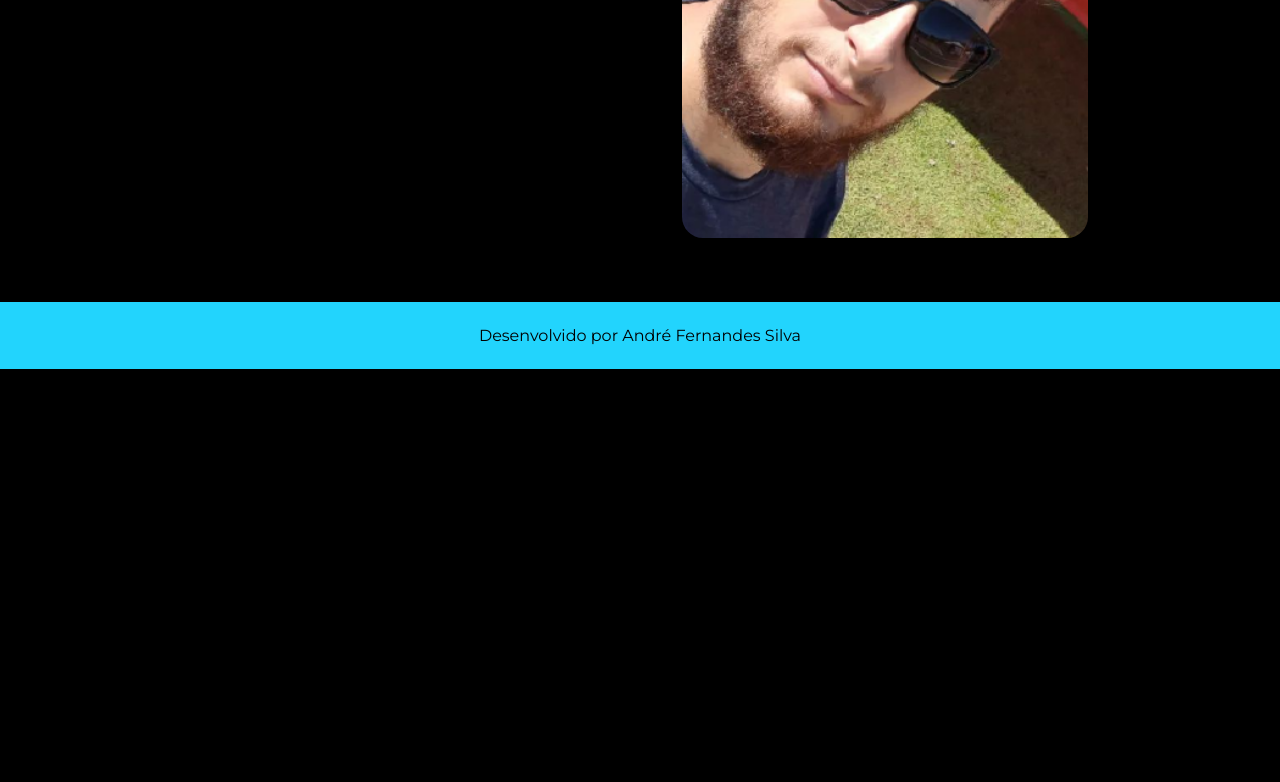
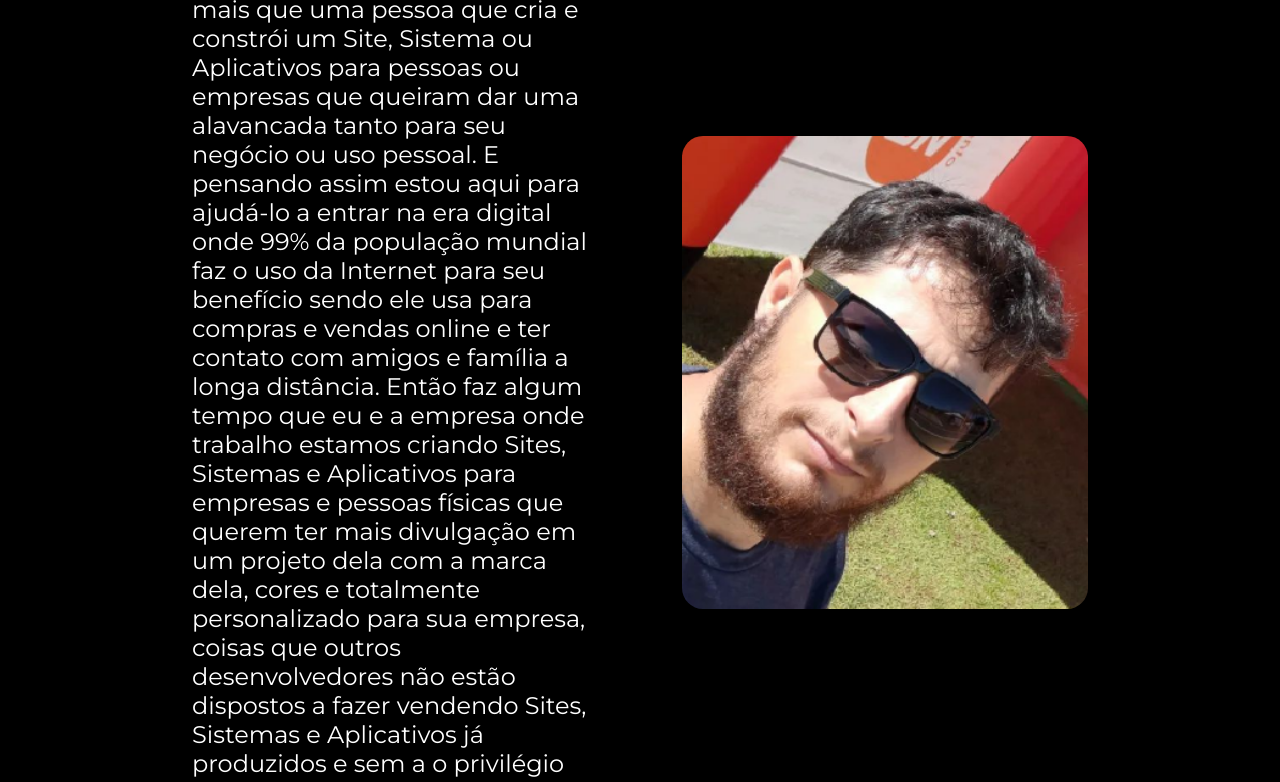
Before and after one commit to AndreFernandesSilva/Portfolio, a website: page about.html in a window 1280 px wide. Shown: the part 354-1136 px from the top of the page. Before the commit the page ends 800 px from the top, so only its background shows below. Drawn offline with nearby package versions, Linux system fonts and the light colour scheme.

Commit message:
FEAT: sobre mim

```diff
--- a/about.html
+++ b/about.html
@@ -18,13 +18,29 @@
     <main class="apresentacao">
         <section class="apresentacao__conteudo">
             <h1 class="apresentacao__conteudo__titulo">Sobre mim</h1>
-            <p class="apresentacao__conteudo__titulo__paragrafo"></p>
-            <p class="apresentacao__conteudo__titulo__paragrafo"></p>
+            <p class="apresentacao__conteudo__titulo__paragrafo"> Olá, como foi dito na página anterior, meu nome é
+                André Fernandes, sou desenvolvedor Front-end o que seria isso?
+
+                Desenvolvedor Front-end nada mais que uma pessoa que cria e constrói um Site, Sistema ou Aplicativos
+                para pessoas ou empresas que queiram dar uma alavancada tanto para seu negócio ou uso pessoal.
+
+                E pensando assim estou aqui para ajudá-lo a entrar na era digital onde 99% da população mundial faz o
+                uso da Internet para seu benefício sendo ele usa para compras e vendas online e ter contato com amigos e
+                família a longa distância.
+
+                Então faz algum tempo que eu e a empresa onde trabalho estamos criando Sites, Sistemas e Aplicativos
+                para empresas e pessoas físicas que querem ter mais divulgação em um projeto dela com a marca dela,
+                cores e totalmente personalizado para sua empresa, coisas que outros desenvolvedores não estão dispostos
+                a fazer vendendo Sites, Sistemas e Aplicativos já produzidos e sem a o privilégio de modificação para o
+                cliente.
+
+                Caso lhe interesse saber mais volte na página inicial e entre em contato comigo ou com a empresa que
+                trabalho que vamos lhe ajudar no que precisar. Obrigado!!! </p>
         </section>
         <img class="apresentacao__img" src="assets/andre.png" alt="Foto de André">
     </main>
     <footer class="rodape">
-        <p>Desenvolvido por André Fernandes Silva</p>
+        <p>Desenvolvido por André Fernandes Silva e Hoffby.com</p>
     </footer>
 </body>
 
--- /dev/null
+++ b/package.json
@@ -0,0 +1,5 @@
+{
+  "dependencies": {
+    "yarn": "^1.22.19"
+  }
+}
```
Also changed, not shown: index.html (+4 -5 lines), 1 other file.
